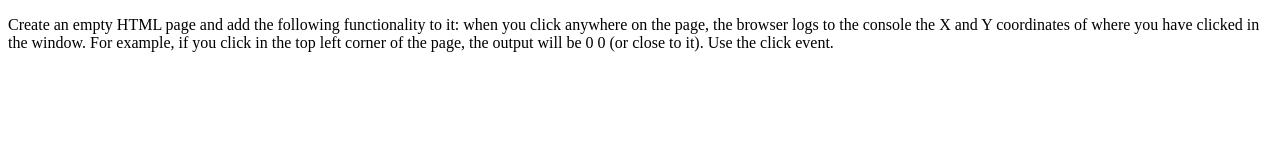
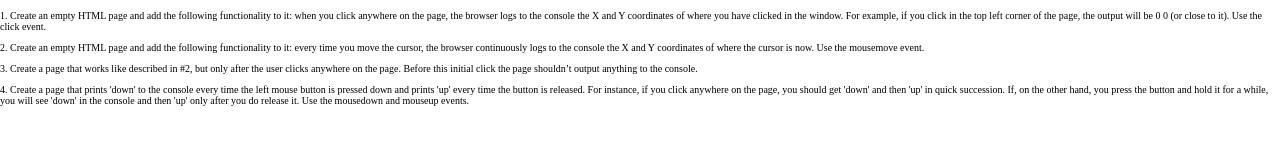
Before and after one commit to mate-academy/dom_mouse-gun, a website: page src/index.html in a window 1280 px wide. Drawn offline with Linux system fonts and the light colour scheme.

Commit message:
'Solution'

```diff
--- a/src/index.html
+++ b/src/index.html
@@ -8,10 +8,19 @@
   <link rel="stylesheet" href="css/style.css">
 </head>
 <body>
-  <p>Create an empty HTML page and add the following functionality to it: when you click anywhere on the page,
-   the browser logs to the console the X and Y coordinates of where you have clicked in the window.
-  For example, if you click in the top left corner of the page, the output will be 0 0 (or close to it).
-   Use the click event.</p>
+  <p>1. Create an empty HTML page and add the following functionality to it: when you click anywhere on the page,
+    the browser logs to the console the X and Y coordinates of where you have clicked in the window.
+    For example, if you click in the top left corner of the page, the output will be 0 0 (or close to it).
+    Use the click event.</p>
+  <p>2. Create an empty HTML page and add the following functionality to it: every time you move the cursor,
+    the browser continuously logs to the console the X and Y coordinates of where the cursor is now.
+    Use the mousemove event.</p>
+  <p>3. Create a page that works like described in #2, but only after the user clicks anywhere on the page.
+    Before this initial click the page shouldn’t output anything to the console.</p>
+  <p>4. Create a page that prints 'down' to the console every time the left mouse button is pressed down and prints 'up'
+    every time the button is released. For instance, if you click anywhere on the page, you should get 'down' and then 'up'
+    in quick succession. If, on the other hand, you press the button and hold it for a while, you will see
+     'down' in the console and then 'up' only after you do release it. Use the mousedown and mouseup events.</p>
   <script src="js/main.js"></script>
 </body>
 </html>
--- a/src/js/main.js
+++ b/src/js/main.js
@@ -0,0 +1,4 @@
+document.body.addEventListener('click', function(event) {
+ let removingElems = document.elementFromPoint(event.clientX, event.clientY);
+ removingElems.remove();
+});
--- a/src/scss/style.scss
+++ b/src/scss/style.scss
@@ -0,0 +1,5 @@
+body {
+  margin: 0;
+  height: 100vh;
+  font-size: 10px;
+}
```
Also changed, not shown: src/css/style.css.
